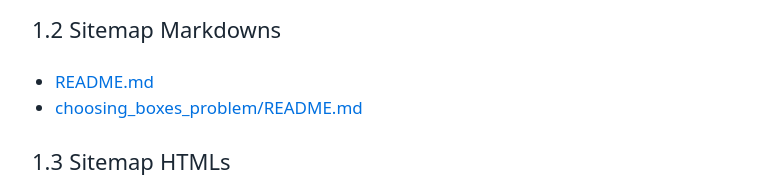
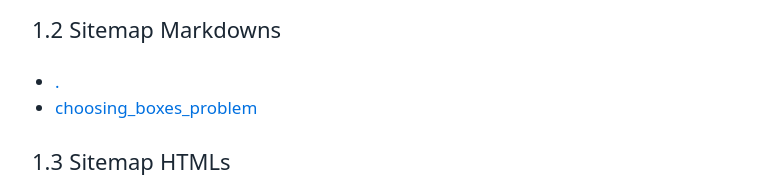
Before and after one commit to klezm/QuantumAnnealingPlayground, a plain HTML site: page index.html in a window 1280 px wide. Shown: the part 392-569 px from the top of the page, without its empty margins (20-804 px from the left). Drawn offline with Linux system fonts and the light colour scheme.

Commit message:
Deploying to gh-pages from @ klezm/QuantumAnnealingPlayground@8090e7a2798d70fa058b05090d8b558e93b77f21 🚀

```diff
--- a/index.html
+++ b/index.html
@@ -44,8 +44,8 @@
 </ul>
 <h2 data-number="1.2" id="sitemap-markdowns"><span class="header-section-number">1.2</span> Sitemap Markdowns</h2>
 <ul>
-<li><a href="README.md">README.md</a></li>
-<li><a href="choosing_boxes_problem/README.md">choosing_boxes_problem/README.md</a></li>
+<li><a href=".">.</a></li>
+<li><a href="choosing_boxes_problem">choosing_boxes_problem</a></li>
 </ul>
 <h2 data-number="1.3" id="sitemap-htmls"><span class="header-section-number">1.3</span> Sitemap HTMLs</h2>
 <ul>
```
Also changed, not shown: choosing_boxes_problem/index.html (+2 -2 lines).
